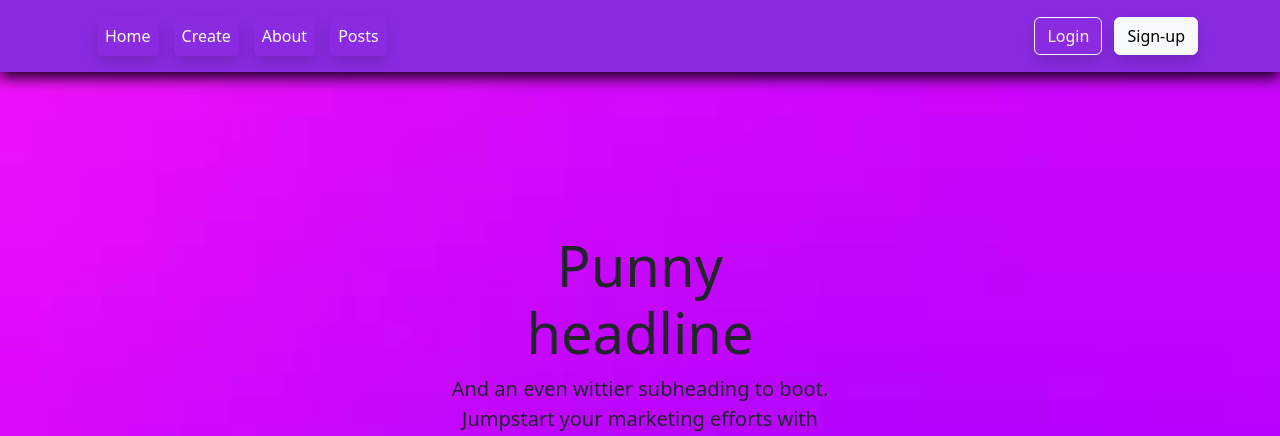
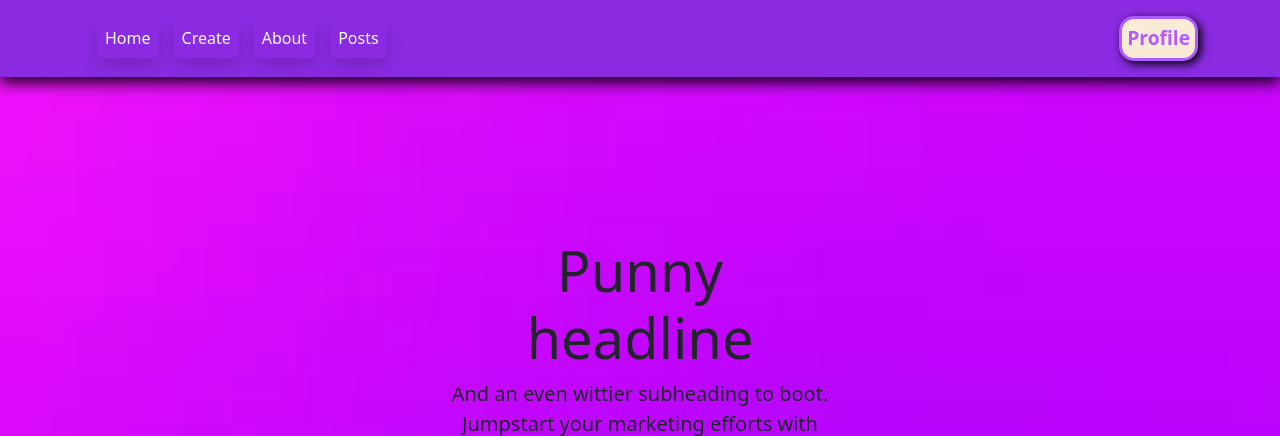
Before and after one commit to Conty111/WebForum, a Flask app: page /home in a window 1280 px wide. Shown: the top 436 px of the page. Run offline with Flask 2, Linux system fonts and the light colour scheme; a user stored in the database is signed in.

Commit message:
front-end edit

```diff
--- a/app.py
+++ b/app.py
@@ -207,5 +207,7 @@ def admin():
 def page_not_found(error):
     return render_template('page_not_found.html'), 404
 
+print(current_user)
+
 if __name__ == "__main__":
     app.run(debug=True)
--- a/static/css/main.css
+++ b/static/css/main.css
@@ -21,6 +21,30 @@ body{
 .btn-purple:active{
     background-color: rgb(144, 69, 214);
 
+    transition-duration: 0.2s;
+}
+.btn-purple-outline{
+    border: 3px solid rgb(176, 93, 255);
+    border-radius: 15px;
+    background-color: antiquewhite;
+    padding: 5px;
+    font-size: larger;
+
+    color: rgb(176, 93, 255);
+    box-shadow: 3px 3px 10px black;
+
+    text-decoration: none;
+}
+.btn-purple-outline:hover{
+    border: 3px solid rgb(203, 147, 255);
+    background-color: rgb(47, 43, 43);
+    color:rgb(203, 147, 255);
+    transition-duration: 0.3s;
+}
+.btn-purple-outline:active{
+    color: rgb(144, 69, 214);
+    border: 3px solid rgb(144, 69, 214);
+    background-color: rgb(255, 245, 231);
     transition-duration: 0.2s;
 }
 .post{
--- a/templates/template.html
+++ b/templates/template.html
@@ -22,11 +22,16 @@
             <!-- <form class="col-12 col-lg-auto mb-3 mb-lg-0 me-lg-3" role="search"> -->
               <!-- <input type="search" class="form-control form-control-dark text-bg-dark" placeholder="Search..." aria-label="Search"> -->
             <!-- </form> -->
-
-            <div class="text-end">
-              <a type="button" class="shadow btn btn-outline-light me-2" href="/login">Login</a>
-              <a type="button" class="shadow btn btn-light" href="/sign_up">Sign-up</a>
-            </div>
+            {% if current_user.is_authenticated %}
+              <div class="profile_menu">
+                <a href="/profile" type="button" class="btn-purple-outline"><b>Profile</b></a>
+              </div>
+            {% else %}
+              <div class="text-end">
+                <a type="button" class="shadow btn btn-outline-light me-2" href="/login">Login</a>
+                <a type="button" class="shadow btn btn-light" href="/sign_up">Sign-up</a>
+              </div>
+            {% endif %}
           </div>
         </div>
       </header>
--- a/templates/welcome.html
+++ b/templates/welcome.html
@@ -13,7 +13,7 @@
     <div class="col-md-5 p-lg-5 mx-auto my-5">
       <h1 class="display-4 fw-normal">Приветствуем!</h1>
       <p class="lead fw-normal" style="margin-top: 25px;">Это welcome страница. Чтобы перейти на главную страницу, нажмите на кнопку внизу. Почему бы не попробовать?</p>
-      <a class="btn btn-purple" href="/home" style="font-size: large;">На главную</a>
+      <a class="btn btn-purple" href="/home" style="font-size: large; ">На главную</a>
     </div>
 </div>
 </body>
```
